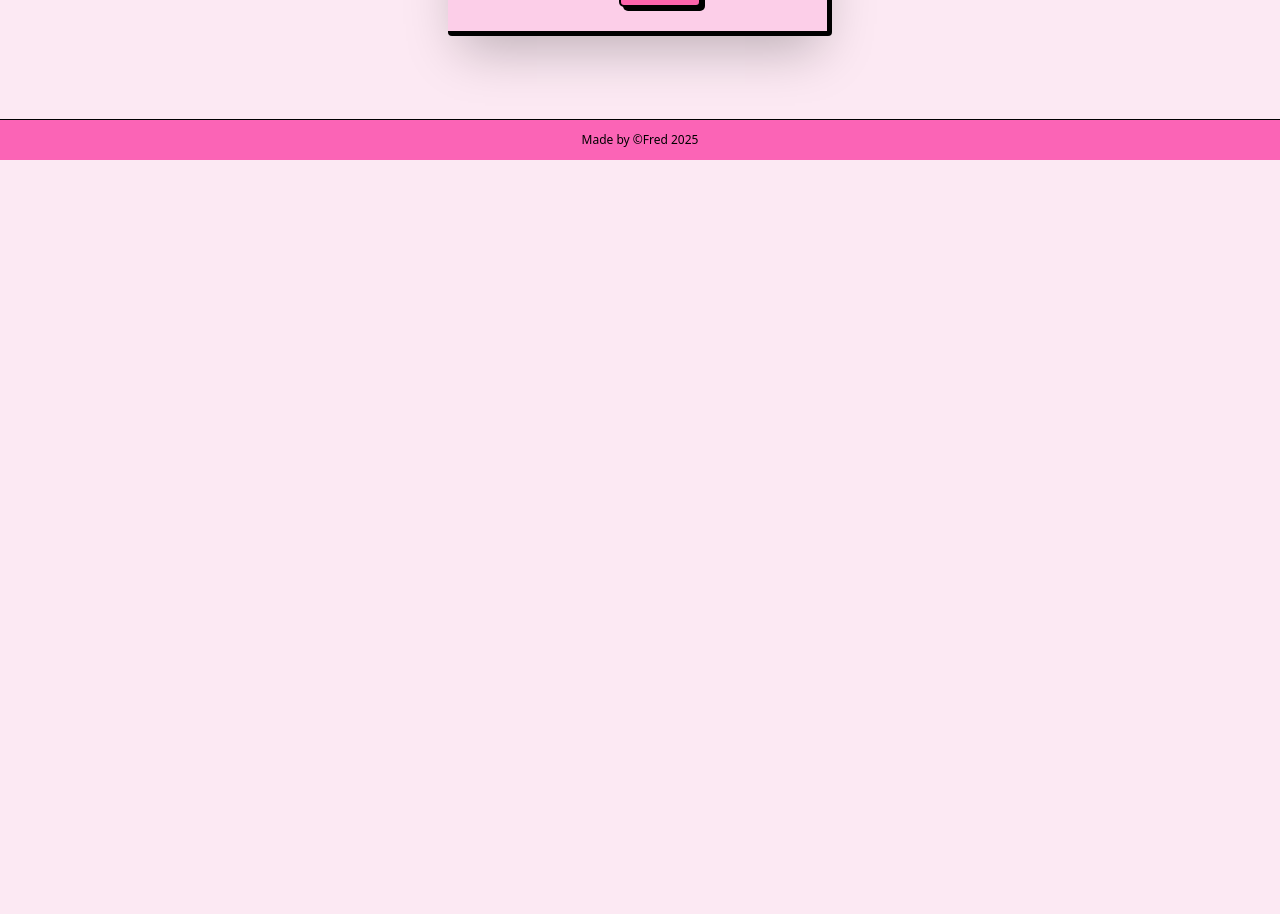
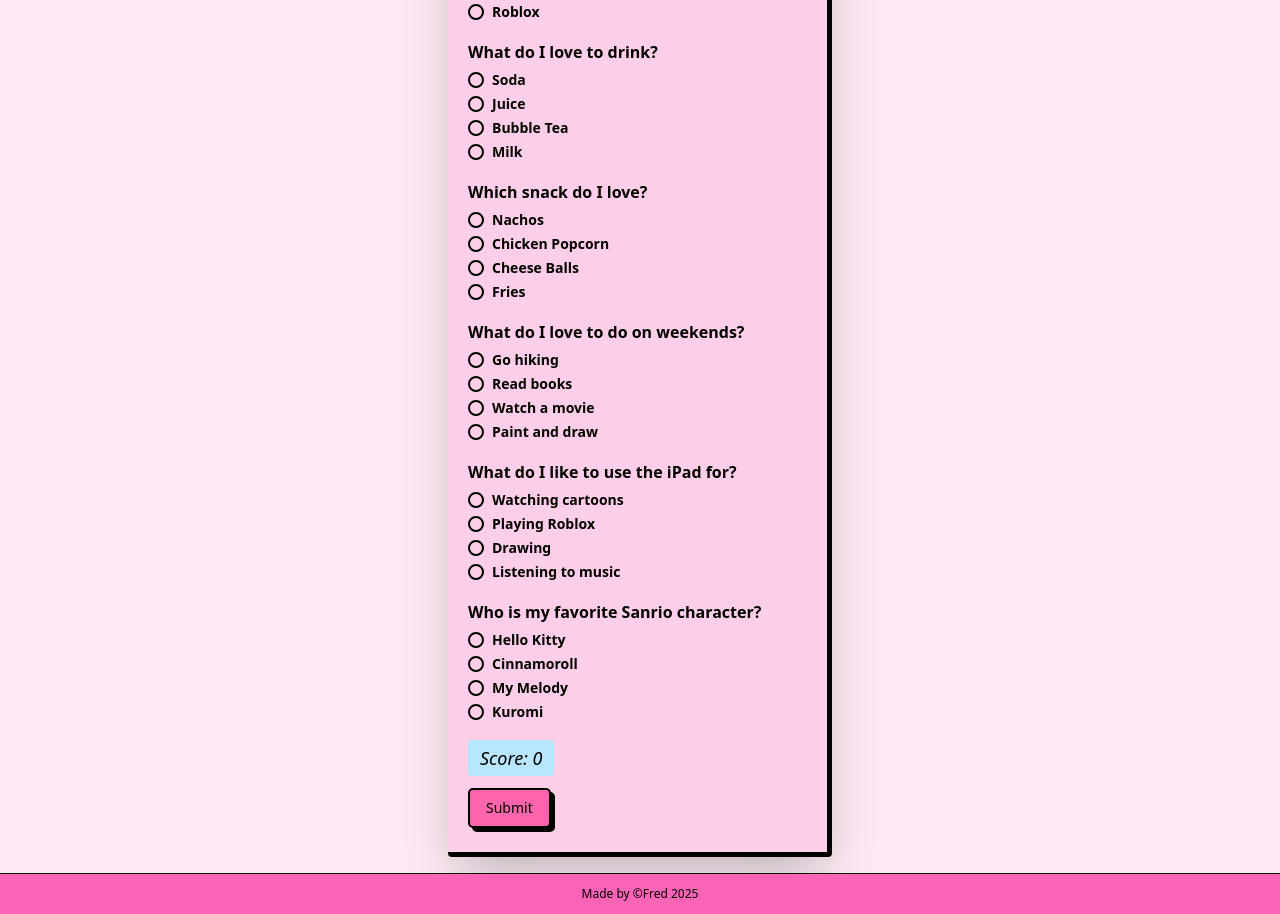
Before and after one commit to FredH2O/birthday-game, a Next.js app: page /games/know-me in a window 1280 px wide. Shown: the part 640-1554 px from the top of the page. Before the commit the page ends 800 px from the top, so only its background shows below. Built offline with nearby package versions, Linux system fonts and the light colour scheme.

Commit message:
feat: scoring system added

```diff
--- a/app/games/know-me/page.tsx
+++ b/app/games/know-me/page.tsx
@@ -11,9 +11,12 @@ const shuffle = <T,>(array: T[]): T[] => {
   return [...array].sort(() => Math.random() - 0.5);
 };
 
+const RESET_DELAY_MS = 5000;
+
 const KnowMeGame = () => {
   const { answers, resetAnswers } = useQuiz();
   const [submit, setSubmit] = useState<boolean>(false);
+  const [score, setScore] = useState<number>(0);
 
   const [shuffledQuestionsOptions] = useState(() =>
     (questions as Question[]).map((q) => shuffle(q.options))
@@ -25,7 +28,8 @@ const KnowMeGame = () => {
     const timer = setTimeout(() => {
       setSubmit(false);
       resetAnswers();
-    }, 5000);
+      setScore(0);
+    }, RESET_DELAY_MS);
 
     return () => clearTimeout(timer);
   }, [submit, resetAnswers]);
@@ -33,6 +37,15 @@ const KnowMeGame = () => {
   const handleSubmit = (e: FormEvent) => {
     e.preventDefault();
 
+    let totalScore = 0;
+
+    (questions as Question[]).forEach((q, index) => {
+      if (answers[index] === q.answer) {
+        totalScore++;
+      }
+    });
+
+    setScore(totalScore);
     setSubmit(true);
     console.log("User's Answer", answers);
   };
@@ -66,9 +79,14 @@ const KnowMeGame = () => {
               </div>
             );
           })}
-          <Button className="self-center" type="submit">
-            Submit
-          </Button>
+          <div className="flex flex-col gap-3 justify-start items-start w-full">
+            <p className="italic font-light text-lg bg-sky-200 py-1 px-3 rounded">
+              Score: {score}
+            </p>
+            <Button className="self-start" type="submit">
+              Submit
+            </Button>
+          </div>
         </form>
       </section>
     </div>
--- a/data/knowMeGame.json
+++ b/data/knowMeGame.json
@@ -28,5 +28,65 @@
       { "label": "Dog", "value": "dog" }
     ],
     "answer": "cat"
+  },
+  {
+    "question": "What is my favorite game?",
+    "options": [
+      { "label": "Roblox", "value": "roblox" },
+      { "label": "Minecraft", "value": "minecraft" },
+      { "label": "Mario Kart", "value": "mario" },
+      { "label": "Animal Crossing", "value": "ac" }
+    ],
+    "answer": "roblox"
+  },
+  {
+    "question": "What do I love to drink?",
+    "options": [
+      { "label": "Milk", "value": "milk" },
+      { "label": "Bubble Tea", "value": "bubbletea" },
+      { "label": "Juice", "value": "juice" },
+      { "label": "Soda", "value": "soda" }
+    ],
+    "answer": "bubbletea"
+  },
+  {
+    "question": "Which snack do I love?",
+    "options": [
+      { "label": "Fries", "value": "fries" },
+      { "label": "Chicken Popcorn", "value": "popcornchicken" },
+      { "label": "Nachos", "value": "nachos" },
+      { "label": "Cheese Balls", "value": "cheeseballs" }
+    ],
+    "answer": "popcornchicken"
+  },
+  {
+    "question": "What do I love to do on weekends?",
+    "options": [
+      { "label": "Go hiking", "value": "hiking" },
+      { "label": "Read books", "value": "reading" },
+      { "label": "Watch a movie", "value": "movie" },
+      { "label": "Paint and draw", "value": "art" }
+    ],
+    "answer": "movie"
+  },
+  {
+    "question": "What do I like to use the iPad for?",
+    "options": [
+      { "label": "Watching cartoons", "value": "cartoons" },
+      { "label": "Playing Roblox", "value": "roblox" },
+      { "label": "Drawing", "value": "drawing" },
+      { "label": "Listening to music", "value": "music" }
+    ],
+    "answer": "roblox"
+  },
+  {
+    "question": "Who is my favorite Sanrio character?",
+    "options": [
+      { "label": "Hello Kitty", "value": "hellokitty" },
+      { "label": "Cinnamoroll", "value": "cinnamoroll" },
+      { "label": "My Melody", "value": "mymelody" },
+      { "label": "Kuromi", "value": "kuromi" }
+    ],
+    "answer": "mymelody"
   }
 ]
```
